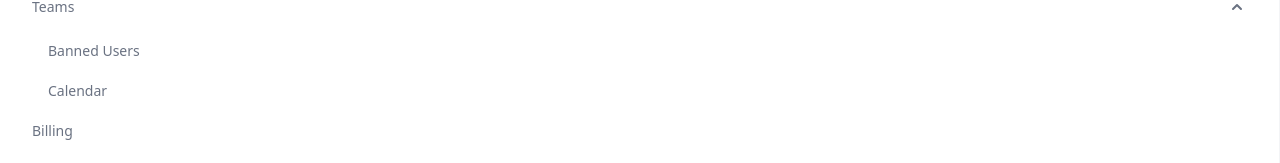
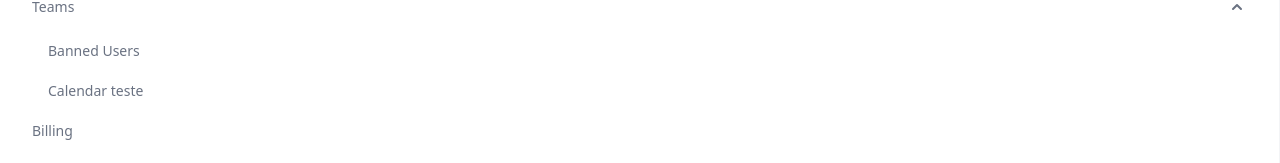
Before and after one commit to StanleyFerreiraC/listas_presentes_web, a React (Vite) app: page /login in a window 1280 px wide. Both pictures are taken after a click on the heading "Teams". Shown: the part 139-302 px from the top of the page. Built offline with nearby package versions, Linux system fonts and the light colour scheme.

Commit message:
Commit de teste

```diff
--- a/src/pages/Login.tsx
+++ b/src/pages/Login.tsx
@@ -54,7 +54,7 @@ function Login() {
                     href="#"
                     className="block rounded-lg px-4 py-2 text-sm font-medium text-gray-500 hover:bg-gray-100 hover:text-gray-700"
                   >
-                    Calendar
+                    Calendar teste
                   </a>
                 </li>
               </ul>
```
